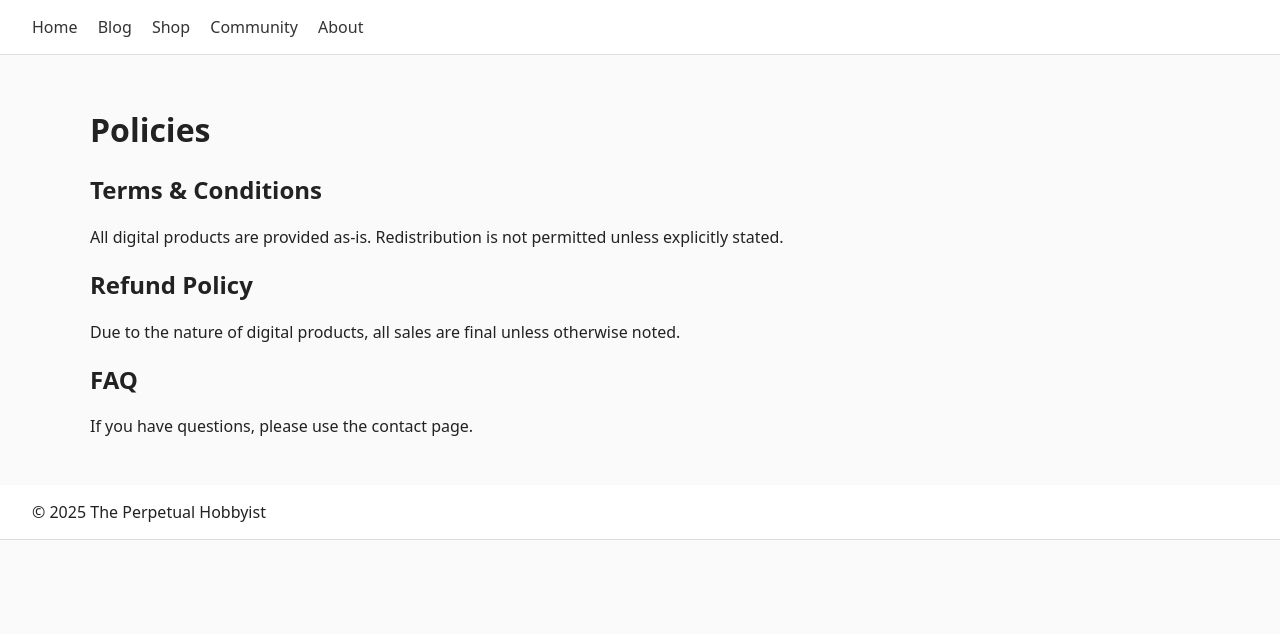
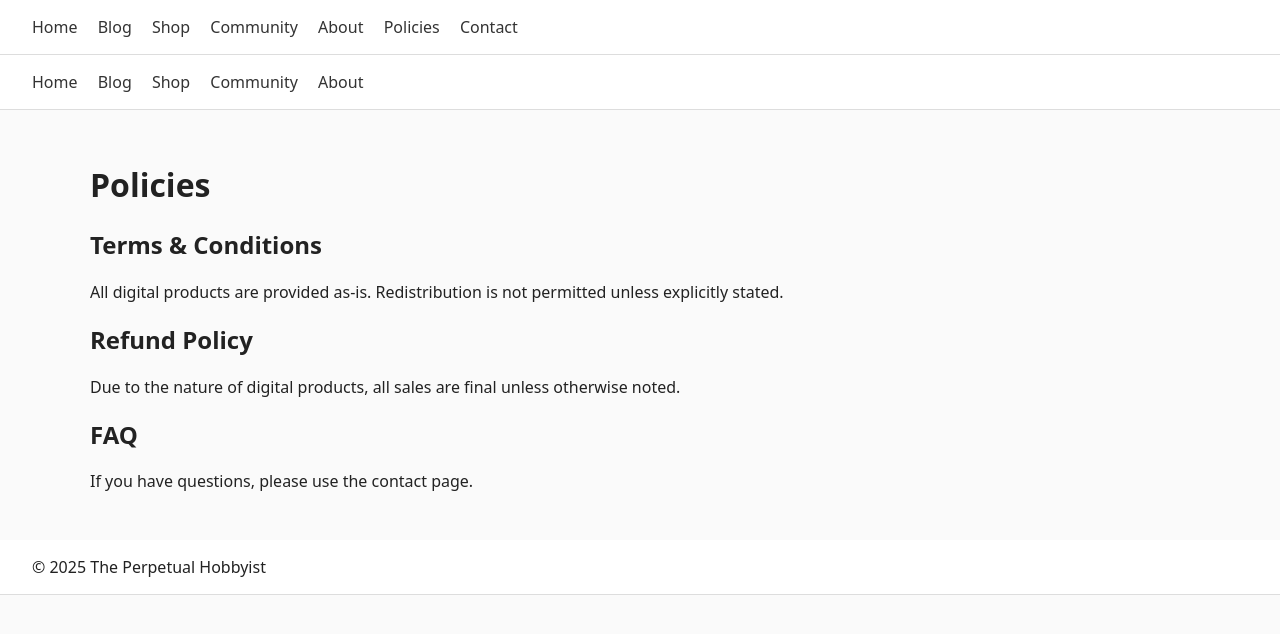
Before and after one commit to perpetualhobbyist/theperpetualhobbyist, a plain HTML site: page policies.html in a window 1280 px wide. Drawn offline with Linux system fonts and the light colour scheme.

Commit message:
Update policies.html

```diff
--- a/policies.html
+++ b/policies.html
@@ -5,6 +5,17 @@
   <link rel="stylesheet" href="css/style.css">
 </head>
 <body>
+<header>
+  <nav>
+    <a href="/">Home</a>
+    <a href="/blog.html">Blog</a>
+    <a href="/shop.html">Shop</a>
+    <a href="/community.html">Community</a>
+    <a href="/about.html">About</a>
+    <a href="/policies.html">Policies</a>
+    <a href="/contact.html">Contact</a>
+  </nav>
+</header>
 
 <header>
   <nav>
```
